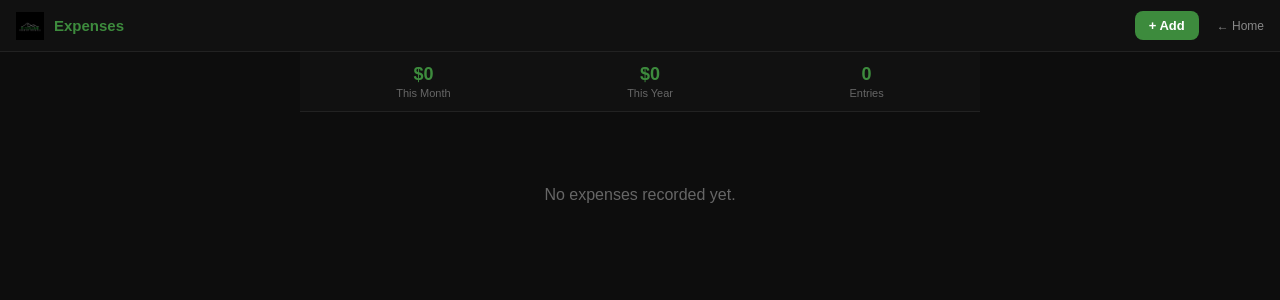
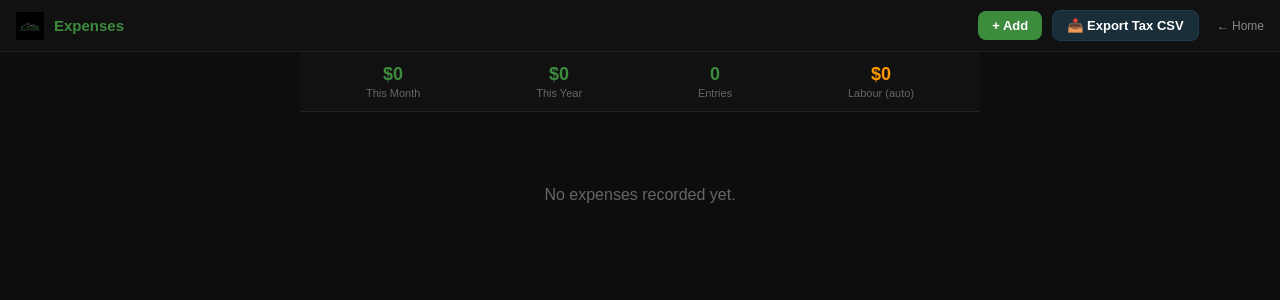
Before and after one commit to redbearsfirewood1-create/Ridgeline-Rubbish-Removal, a Flask app: page /expenses in a window 1280 px wide. Shown: the top 300 px of the page. Run offline with Flask 3, Linux system fonts and the light colour scheme; the visitor is signed in with stand-in values (Sample User, id 1); data that the repository does not hold is empty.

Commit message:
Add files via upload

```diff
--- a/app.py
+++ b/app.py
@@ -783,6 +783,26 @@ def api_revenue_summary():
             wa += srv['per_visit_revenue']; wl += srv['per_visit_labor']
         if sub_dt >= month_start:
             ma += srv['per_visit_revenue']; ml += srv['per_visit_labor']
+
+    # Add PAID invoices to actual revenue
+    def _inv_total(inv):
+        items = inv.get('line_items', [])
+        sub   = sum(float(i.get('total', 0)) for i in items)
+        disc  = float(inv.get('discount', 0))
+        gstr  = float(inv.get('gst_rate', 0))
+        after = sub - disc
+        return after + (after * gstr / 100)
+
+    for inv in _load_invoices().values():
+        if inv.get('status') != 'paid': continue
+        d_str = inv.get('date', '')
+        if not d_str: continue
+        try:
+            inv_dt = datetime.fromisoformat(d_str + 'T00:00:00').replace(tzinfo=SYDNEY_TZ)
+        except: continue
+        total = _inv_total(inv)
+        if inv_dt >= week_start:  wa += total
+        if inv_dt >= month_start: ma += total
 
     return jsonify({
         'weekly_contracted':        round(weekly_contracted, 2),
@@ -2382,6 +2402,205 @@ def api_sites_with_clients():
             }
     return jsonify(result)
 
+# ── Combined expenses (manual + checklist labour) ─────────────────────────────
+@app.route('/api/expenses/combined', methods=['GET'])
+@login_required
+def api_expenses_combined():
+    """Returns manual expenses PLUS labour costs derived from completed checklists."""
+    from datetime import timedelta
+    manual = load_json(EXPENSES_FILE)
+    for e in manual:
+        e.setdefault('source', 'manual')
+
+    # Build labour entries from checklists
+    try:
+        with open(SITES_CONFIG_FILE) as f: scfg = json.load(f)
+    except: scfg = {}
+    templates  = get_templates()
+    checklists = load_json(CHECKLISTS_FILE)
+
+    # Build per-site labour rate lookup
+    labour_map = {}
+    for sid, t in templates.items():
+        sc      = scfg.get(sid, {})
+        pricing = sc.get('pricing', {})
+        stype   = sc.get('site_type', 'restaurant')
+        has_k   = sc.get('has_kitchen', t.get('has_kitchen', False))
+        if stype == 'restaurant':
+            rate = float(pricing.get('dining_cleaner_rate') or 0)
+            if has_k: rate += float(pricing.get('kitchen_cleaner_rate') or 0)
+        elif stype == 'office':
+            rate = float(pricing.get('office_cleaner_rate') or 0)
+        elif stype == 'construction':
+            rate = float(pricing.get('construction_cleaner_rate') or 0)
+        else:
+            rate = 0.0
+        labour_map[sid] = {'name': sc.get('name', t.get('name', sid)), 'rate': rate}
+
+    labour_entries = []
+    for cl in checklists:
+        raw = cl.get('submitted_at') or cl.get('date') or ''
+        if not raw: continue
+        site_id = cl.get('site_id', '')
+        lm = labour_map.get(site_id)
+        if not lm or lm['rate'] == 0: continue
+        date_str = ''
+        try:
+            dt = datetime.fromisoformat(raw.replace('Z',''))
+            date_str = dt.strftime('%Y-%m-%d')
+        except:
+            date_str = raw[:10]
+        labour_entries.append({
+            'id':          cl.get('id', ''),
+            'source':      'labour',
+            'date':        date_str,
+            'amount':      lm['rate'],
+            'category':    'Labour',
+            'description': f"Cleaning labour — {lm['name']}",
+            'employee':    cl.get('employee_name', ''),
+        })
+
+    all_expenses = sorted(manual + labour_entries,
+                          key=lambda x: x.get('date',''), reverse=True)
+    return jsonify(all_expenses)
+
+
+# ── Tax / Financial export (CSV) ───────────────────────────────────────────────
+@app.route('/api/export/tax')
+@login_required
+def api_export_tax():
+    import csv, io as _io
+    from datetime import timedelta
+
+    year  = request.args.get('year',  sydney_now().strftime('%Y'))
+    month = request.args.get('month', '')   # optional — filter to month
+
+    def in_period(date_str):
+        if not date_str: return False
+        if month: return date_str.startswith(f'{year}-{month.zfill(2)}')
+        return date_str.startswith(year)
+
+    rows = []
+
+    # ── INCOME: Paid invoices ──
+    for inv in _load_invoices().values():
+        if inv.get('status') != 'paid': continue
+        d = inv.get('date','')
+        if not in_period(d): continue
+        items = inv.get('line_items', [])
+        sub   = sum(float(i.get('total',0)) for i in items)
+        disc  = float(inv.get('discount',0))
+        gstr  = float(inv.get('gst_rate',0))
+        after = sub - disc
+        total = after + (after * gstr / 100)
+        rows.append({
+            'Type': 'Income',
+            'Date': d,
+            'Reference': inv.get('invoice_number',''),
+            'Description': f"Invoice — {inv.get('bill_to',{}).get('company','') or inv.get('bill_to',{}).get('contact','')}",
+            'Category': 'Sales Revenue',
+            'Amount (AUD)': round(total, 2),
+            'GST': round(after * gstr / 100, 2),
+        })
+
+    # ── INCOME: Checklist-based revenue ──
+    try:
+        with open(SITES_CONFIG_FILE) as f: scfg = json.load(f)
+    except: scfg = {}
+    templates  = get_templates()
+    checklists = load_json(CHECKLISTS_FILE)
+
+    rev_map = {}
+    for sid, t in templates.items():
+        sc      = scfg.get(sid, {})
+        pricing = sc.get('pricing', {})
+        stype   = sc.get('site_type', 'restaurant')
+        has_k   = sc.get('has_kitchen', t.get('has_kitchen', False))
+        days    = max(1, int(pricing.get('days_per_week') or 5))
+        if stype == 'restaurant':
+            w_rev = float(pricing.get('dining_weekly') or 0)
+            if has_k: w_rev += float(pricing.get('kitchen_weekly') or 0)
+            rate  = float(pricing.get('dining_cleaner_rate') or 0)
+            if has_k: rate += float(pricing.get('kitchen_cleaner_rate') or 0)
+        elif stype == 'office':
+            w_rev = float(pricing.get('office_weekly') or 0)
+            rate  = float(pricing.get('office_cleaner_rate') or 0)
+        elif stype == 'construction':
+            w_rev = float(pricing.get('construction_weekly') or 0)
+            rate  = float(pricing.get('construction_cleaner_rate') or 0)
+        else:
+            w_rev = rate = 0.0
+        pv_rev = w_rev / days
+        rev_map[sid] = {'name': sc.get('name', t.get('name', sid)), 'pv_rev': pv_rev, 'pv_lab': rate}
+
+    for cl in checklists:
+        raw = cl.get('submitted_at') or cl.get('date') or ''
+        if not raw: continue
+        d = ''
+        try:
+            dt = datetime.fromisoformat(raw.replace('Z',''))
+            d = dt.strftime('%Y-%m-%d')
+        except:
+            d = raw[:10]
+        if not in_period(d): continue
+        site_id = cl.get('site_id','')
+        rm = rev_map.get(site_id)
+        if not rm: continue
+        if rm['pv_rev'] > 0:
+            rows.append({
+                'Type': 'Income',
+                'Date': d,
+                'Reference': cl.get('id','')[:8],
+                'Description': f"Cleaning service — {rm['name']}",
+                'Category': 'Cleaning Revenue',
+                'Amount (AUD)': round(rm['pv_rev'], 2),
+                'GST': 0,
+            })
+        if rm['pv_lab'] > 0:
+            rows.append({
+                'Type': 'Expense',
+                'Date': d,
+                'Reference': cl.get('id','')[:8],
+                'Description': f"Cleaning labour — {rm['name']} ({cl.get('employee_name','')})",
+                'Category': 'Labour',
+                'Amount (AUD)': round(rm['pv_lab'], 2),
+                'GST': 0,
+            })
+
+    # ── EXPENSES: Manual expenses ──
+    for exp in load_json(EXPENSES_FILE):
+        d = exp.get('date','')
+        if not in_period(d): continue
+        rows.append({
+            'Type': 'Expense',
+            'Date': d,
+            'Reference': exp.get('id','')[:8],
+            'Description': exp.get('description',''),
+            'Category': exp.get('category','Expense'),
+            'Amount (AUD)': round(float(exp.get('amount',0)), 2),
+            'GST': 0,
+        })
+
+    rows.sort(key=lambda x: x['Date'])
+
+    out = _io.StringIO()
+    writer = csv.DictWriter(out, fieldnames=['Type','Date','Reference','Description','Category','Amount (AUD)','GST'])
+    writer.writeheader()
+    writer.writerows(rows)
+
+    # Totals
+    income  = sum(r['Amount (AUD)'] for r in rows if r['Type']=='Income')
+    expense = sum(r['Amount (AUD)'] for r in rows if r['Type']=='Expense')
+    writer.writerow({})
+    writer.writerow({'Type':'SUMMARY','Date':'','Reference':'','Description':'Total Income','Category':'','Amount (AUD)':round(income,2),'GST':''})
+    writer.writerow({'Type':'SUMMARY','Date':'','Reference':'','Description':'Total Expenses','Category':'','Amount (AUD)':round(expense,2),'GST':''})
+    writer.writerow({'Type':'SUMMARY','Date':'','Reference':'','Description':'Net Profit','Category':'','Amount (AUD)':round(income-expense,2),'GST':''})
+
+    fname = f"Ridgeline_Tax_{year}{('-'+month.zfill(2) if month else '')}.csv"
+    return Response(out.getvalue(), mimetype='text/csv',
+                    headers={'Content-Disposition': f'attachment; filename="{fname}"'})
+
+
 # ── Invoice Builder ───────────────────────────────────────────────────────────
 def _load_invoices():
     try:
--- a/templates/expenses.html
+++ b/templates/expenses.html
@@ -153,6 +153,7 @@ body { font-family: Arial, sans-serif; background: #0d0d0d; min-height: 100dvh;
   <img src="/static/logo.png" alt="" onerror="this.style.display='none'">
   <div class="topbar-title">Expenses</div>
   <button class="btn-add" onclick="toggleForm()">+ Add</button>
+  <button class="btn-add" style="background:#1a2e3a;border:1px solid #1e3a52;" onclick="exportCSV()">📥 Export Tax CSV</button>
   <a href="/home" class="btn-back" style="margin-left:8px">← Home</a>
 </div>
 
@@ -189,6 +190,7 @@ body { font-family: Arial, sans-serif; background: #0d0d0d; min-height: 100dvh;
   <div class="total-item"><div class="total-val" id="tMonth">$0</div><div class="total-lbl">This Month</div></div>
   <div class="total-item"><div class="total-val" id="tYear">$0</div><div class="total-lbl">This Year</div></div>
   <div class="total-item"><div class="total-val" id="tCount">0</div><div class="total-lbl">Entries</div></div>
+  <div class="total-item"><div class="total-val" id="tLabour" style="color:#ff9800">$0</div><div class="total-lbl">Labour (auto)</div></div>
 </div>
 
 <div class="list" id="expList">
@@ -210,7 +212,7 @@ function toggleForm() {
 }
 
 async function load() {
-  const res = await fetch('/api/expenses');
+  const res = await fetch('/api/expenses/combined');
   expenses = await res.json();
   render();
 }
@@ -220,11 +222,13 @@ function render() {
   const thisMonth = now.toISOString().slice(0,7);
   const thisYear  = String(now.getFullYear());
 
-  const mTotal = expenses.filter(e=>e.date?.startsWith(thisMonth)).reduce((s,e)=>s+(e.amount||0),0);
-  const yTotal = expenses.filter(e=>e.date?.startsWith(thisYear)).reduce((s,e)=>s+(e.amount||0),0);
-  document.getElementById('tMonth').textContent = '$' + mTotal.toFixed(0);
-  document.getElementById('tYear').textContent  = '$' + yTotal.toFixed(0);
-  document.getElementById('tCount').textContent = expenses.length;
+  const mTotal  = expenses.filter(e=>e.date?.startsWith(thisMonth)).reduce((s,e)=>s+(e.amount||0),0);
+  const yTotal  = expenses.filter(e=>e.date?.startsWith(thisYear)).reduce((s,e)=>s+(e.amount||0),0);
+  const labTotal= expenses.filter(e=>e.source==='labour'&&e.date?.startsWith(thisYear)).reduce((s,e)=>s+(e.amount||0),0);
+  document.getElementById('tMonth').textContent  = '$' + mTotal.toFixed(0);
+  document.getElementById('tYear').textContent   = '$' + yTotal.toFixed(0);
+  document.getElementById('tCount').textContent  = expenses.length;
+  document.getElementById('tLabour').textContent = '$' + labTotal.toFixed(0);
 
   if (!expenses.length) {
     document.getElementById('expList').innerHTML = '<div class="empty">No expenses recorded yet.</div>';
@@ -234,14 +238,16 @@ function render() {
   document.getElementById('expList').innerHTML = expenses.map(e => {
     const icon = CAT_ICONS[e.category] || '📦';
     const date = e.date ? new Date(e.date+'T00:00').toLocaleDateString('en-AU',{day:'2-digit',month:'short',year:'numeric'}) : '';
-    return `<div class="exp-card">
-      <div class="exp-icon">${icon}</div>
+    const isLabour = e.source === 'labour';
+    const badge = isLabour ? '<span style="font-size:10px;background:#1a2a1a;color:#ff9800;border-radius:4px;padding:1px 5px;margin-left:4px;font-weight:700;">AUTO</span>' : '';
+    return `<div class="exp-card" style="${isLabour?'opacity:.85;border-color:#2a2a1a':''}">
+      <div class="exp-icon">${isLabour?'👷':icon}</div>
       <div class="exp-info">
-        <div class="exp-desc">${e.description||'—'}</div>
-        <div class="exp-meta">${e.category||'Other'} · ${date}</div>
+        <div class="exp-desc">${e.description||'—'}${badge}</div>
+        <div class="exp-meta">${e.category||'Other'}${e.employee?' · '+e.employee:''} · ${date}</div>
       </div>
-      <div class="exp-amount">$${(e.amount||0).toFixed(2)}</div>
-      <button class="btn-del" onclick="deleteExpense('${e.id}')">✕</button>
+      <div class="exp-amount" style="${isLabour?'color:#ff9800':''}">$${(e.amount||0).toFixed(2)}</div>
+      ${isLabour ? '<span style="width:28px"></span>' : `<button class="btn-del" onclick="deleteExpense('${e.id}')">✕</button>`}
     </div>`;
   }).join('');
 }
@@ -286,6 +292,12 @@ function showToast(msg) {
   setTimeout(()=>t.classList.remove('show'), 3000);
 }
 
+function exportCSV() {
+  const year = new Date().getFullYear();
+  const url = `/api/export/tax?year=${year}`;
+  window.location.href = url;
+}
+
 load();
 </script>
 </body>
--- a/templates/home.html
+++ b/templates/home.html
@@ -242,8 +242,8 @@ body { font-family: Arial, sans-serif; background: #0d0d0d; min-height: 100dvh;
       <div class="perf-section-label">🧹 Cleaning This Week</div>
       <div class="perf-row" id="perfCleanRow">
         <div class="perf-card"><div class="perf-num" id="kTotal">—</div><div class="perf-lbl">Sites Cleaned</div></div>
-        <div class="perf-card"><div class="perf-num" id="kKitchen">—</div><div class="perf-lbl">With Kitchen</div></div>
-        <div class="perf-card"><div class="perf-num" id="kNoKitchen">—</div><div class="perf-lbl">No Kitchen</div></div>
+        <div class="perf-card"><div class="perf-num" id="kKitchen">—</div><div class="perf-lbl" id="kKitchenU" style="display:none">avg mins · </div><div class="perf-lbl">With Kitchen</div></div>
+        <div class="perf-card"><div class="perf-num" id="kNoKitchen">—</div><div class="perf-lbl" id="kNoKitchenU" style="display:none">avg mins · </div><div class="perf-lbl">No Kitchen</div></div>
       </div>
       <!-- Revenue row -->
       <div class="perf-section-label" style="margin-top:14px;">💰 Revenue This Week</div>
```
